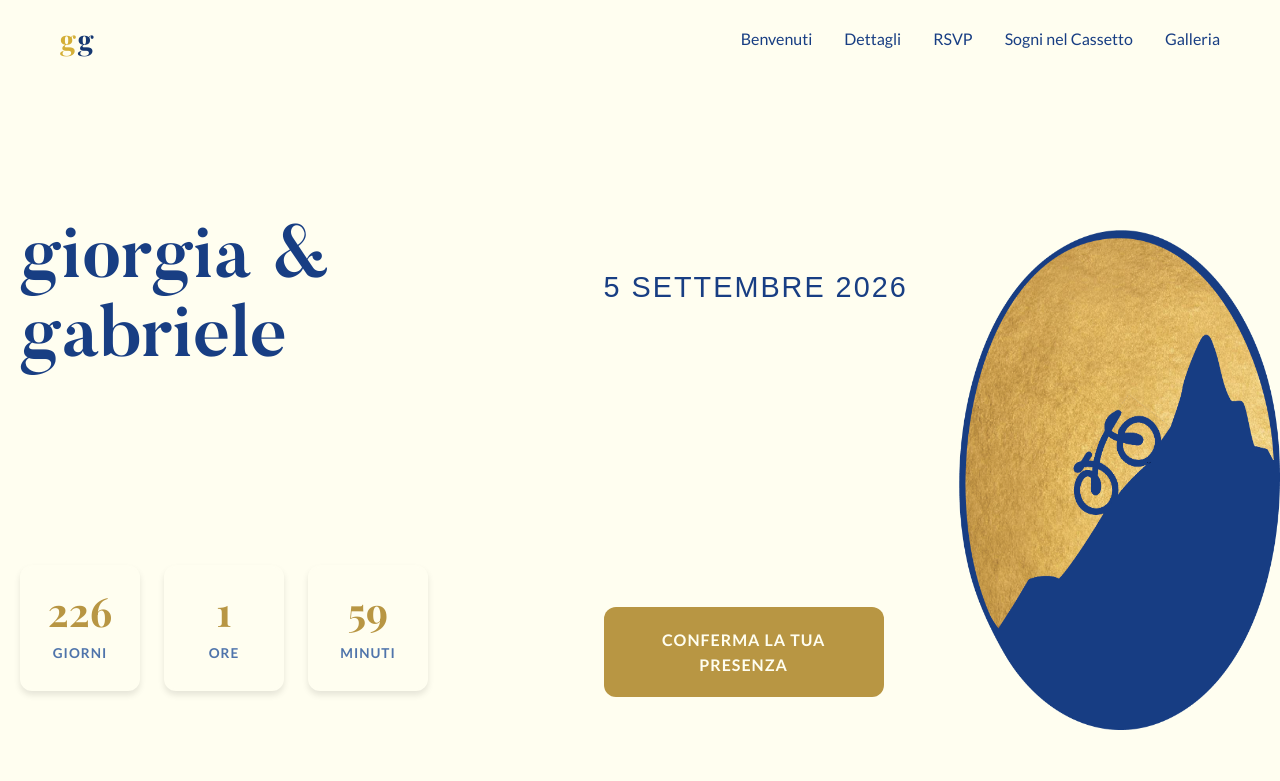
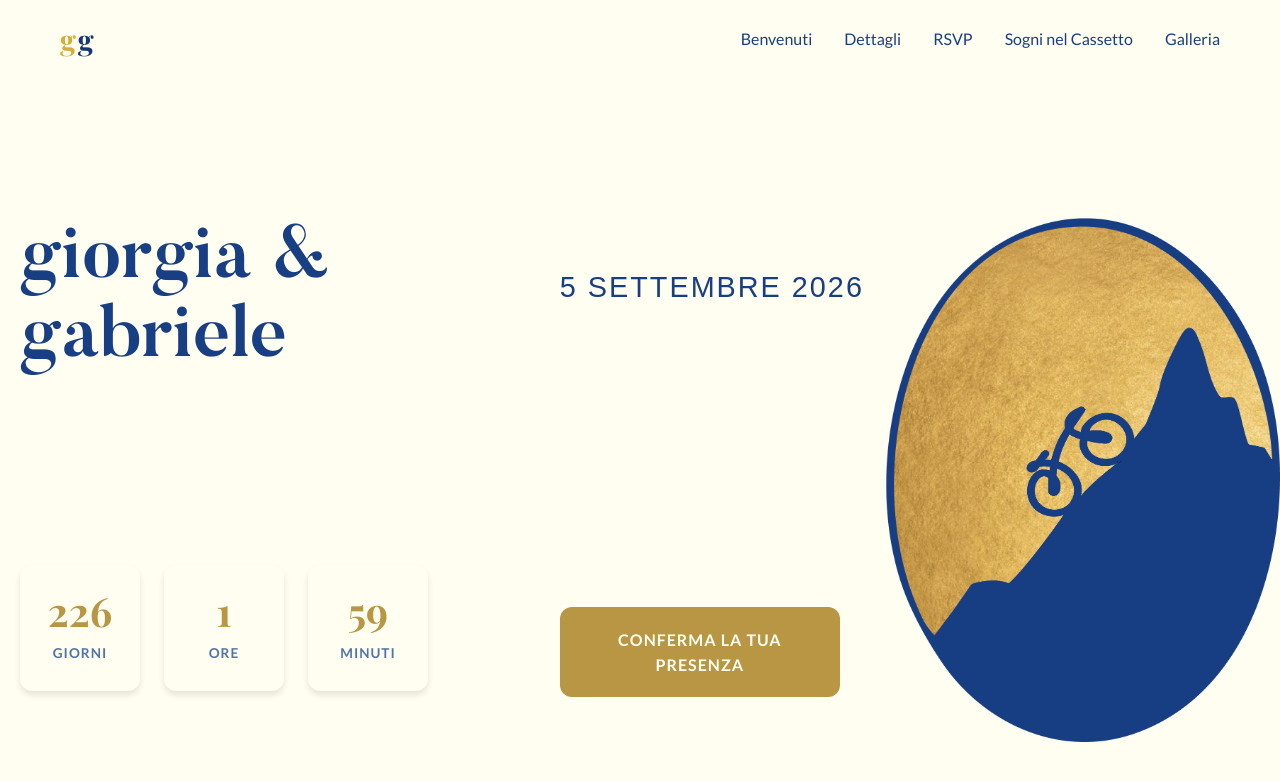
Before and after one commit to knives85/gio-ga, a Jekyll site: the page built from index.html, in a window 1280 px wide and 900 px high. Shown: the top 781 px of the window. Built offline with Jekyll 4.4.1, drawn with Linux system fonts in a browser that asks for light colours; some web fonts are replaced.

```diff
--- a/assets/css/style.css
+++ b/assets/css/style.css
@@ -1200,11 +1200,11 @@
 }
 
 .hero-image img {
-    width: 100%;
-    height: 500px;
-    object-fit: fill;
-    object-position: center top;
-    border-radius: 20px;
+    /*width: 100%;*/
+    /*height: 500px;*/
+    /*object-fit: fill;*/
+    /*object-position: center top;*/
+    /*border-radius: 20px;*/
     /*box-shadow: 0 15px 40px rgba(0,0,0,0.25);*/
     /*transition: transform 0.3s ease;*/
 }
```
